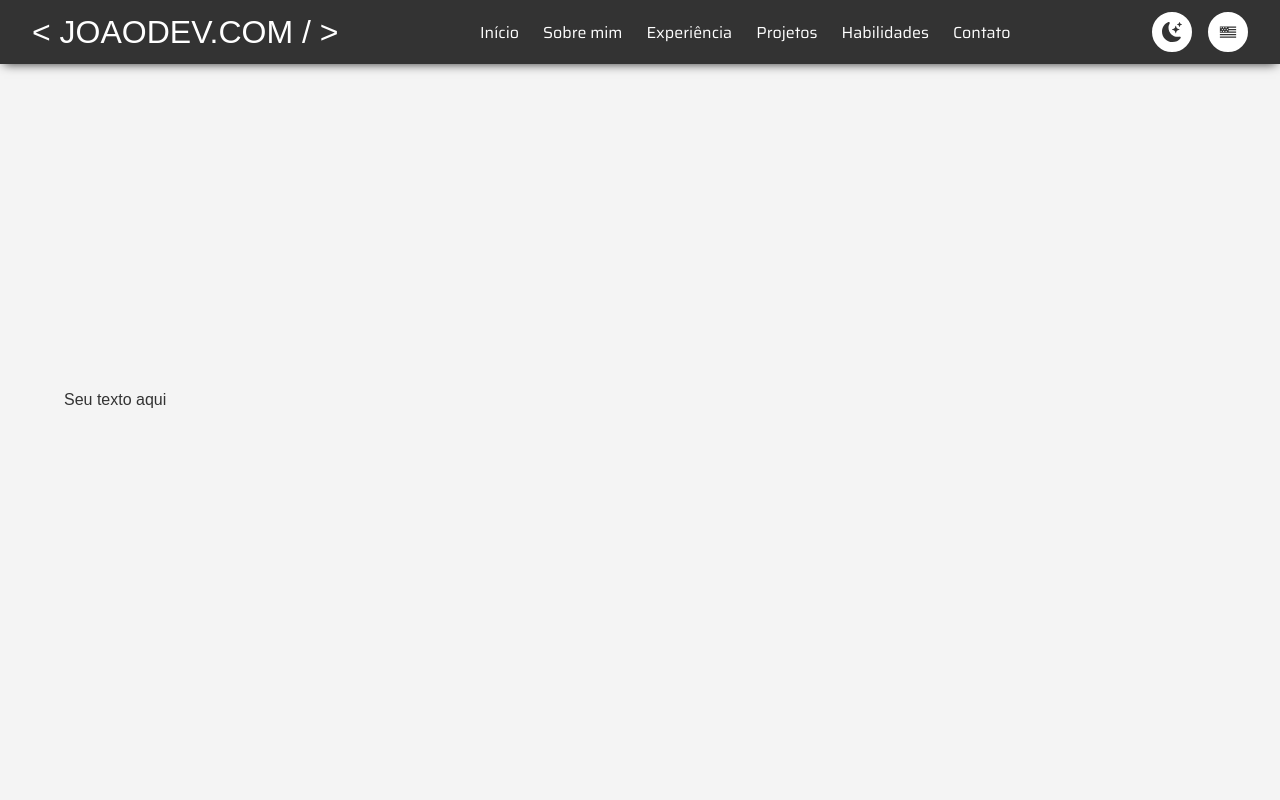
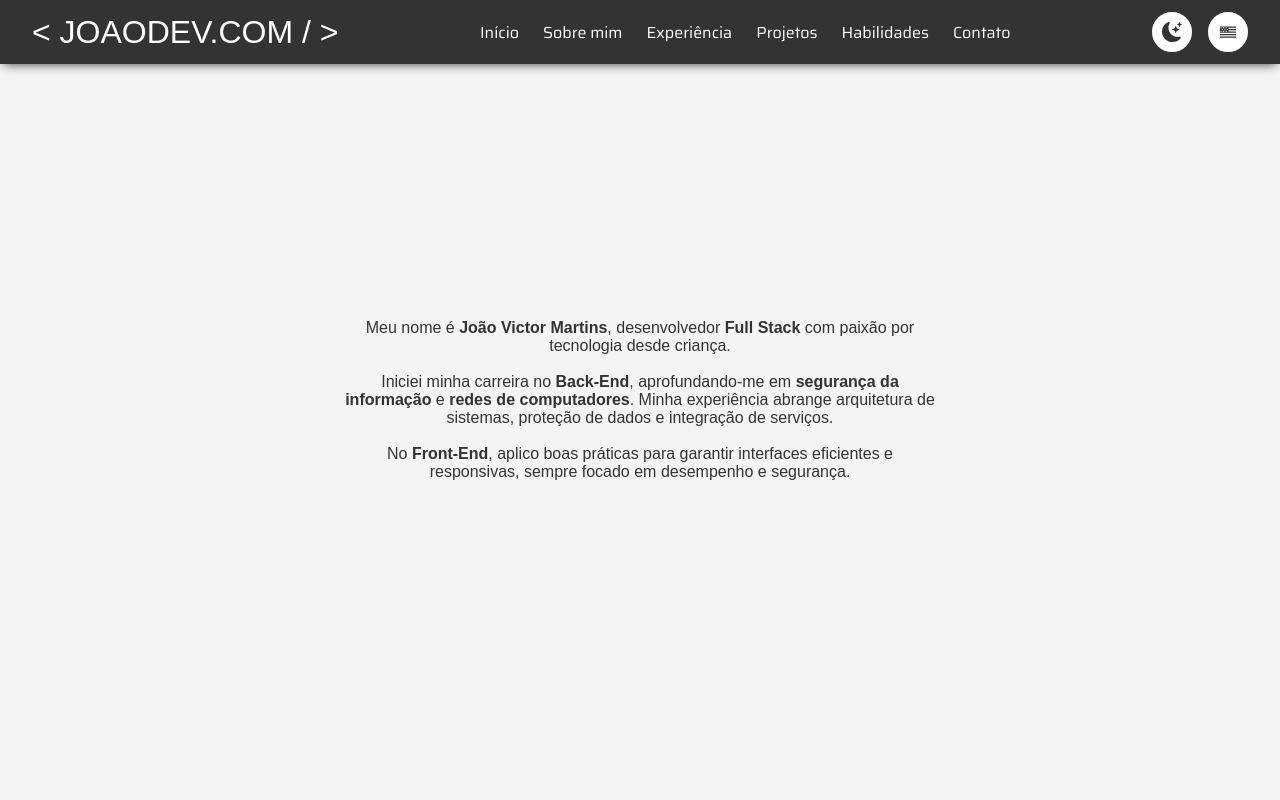
Before and after one commit to jaovic/joaodev.com, a React (Create React App) app: page / in a window 1280 px wide. Shown: the top 800 px of the page. Built offline with nearby package versions, Linux system fonts and the light colour scheme; a web font is replaced by a local one.

Commit message:
feature: atualizar conteúdo da seção Home com informações pessoais

```diff
--- a/src/ components/Home.tsx
+++ b/src/ components/Home.tsx
@@ -3,7 +3,7 @@ import styled from "styled-components";
 
 const HomeContainer = styled.main`
 	display: flex;
-	justify-content: space-evenly;
+	justify-content: center;
 	align-items: center;
 	color: ${({ theme }) => theme.colors.text};
 	padding: 2rem;
@@ -14,19 +14,14 @@ const HomeContainer = styled.main`
 
 const ContentContainer = styled.div`
 	display: flex;
-	justify-content: space-between;
+	justify-content: center;
 	width: 100%;
 `;
 
 const TextContainer = styled.div`
 	flex: 1;
-	padding-right: 2rem;
-`;
-
-const ImageContainer = styled.div`
-	flex: 1;
-	display: flex;
-	justify-content: flex-end;
+	max-width: 600px;
+	text-align: center;
 `;
 
 const Home: React.FC = () => {
@@ -34,9 +29,22 @@ const Home: React.FC = () => {
 		<HomeContainer id="home">
 			<ContentContainer>
 				<TextContainer>
-					<p>Seu texto aqui</p>
+					<p>
+						Meu nome é <strong>João Victor Martins</strong>, desenvolvedor{" "}
+						<strong>Full Stack</strong> com paixão por tecnologia desde criança.{" "}
+						<br />
+						<br />
+						Iniciei minha carreira no <strong>Back-End</strong>, aprofundando-me
+						em <strong>segurança da informação</strong> e{" "}
+						<strong>redes de computadores</strong>. Minha experiência abrange
+						arquitetura de sistemas, proteção de dados e integração de serviços.{" "}
+						<br />
+						<br />
+						No <strong>Front-End</strong>, aplico boas práticas para garantir
+						interfaces eficientes e responsivas, sempre focado em desempenho e
+						segurança.
+					</p>
 				</TextContainer>
-				<ImageContainer></ImageContainer>
 			</ContentContainer>
 		</HomeContainer>
 	);
```
